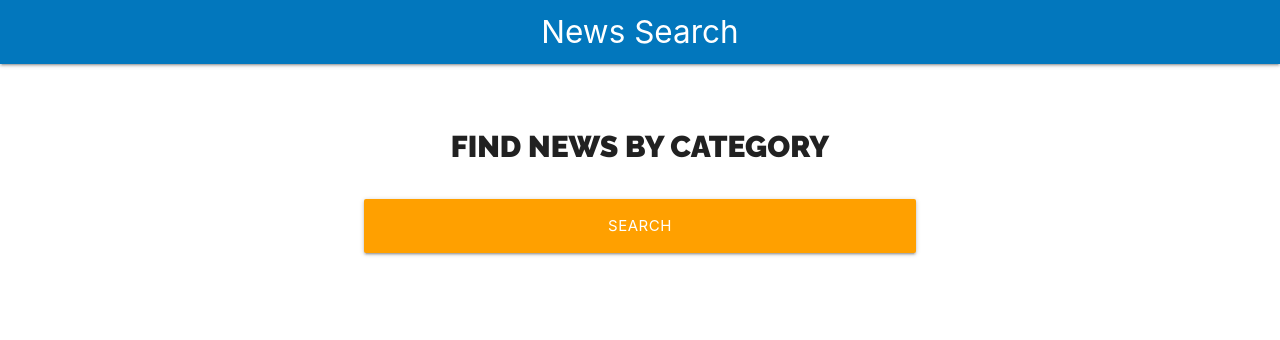
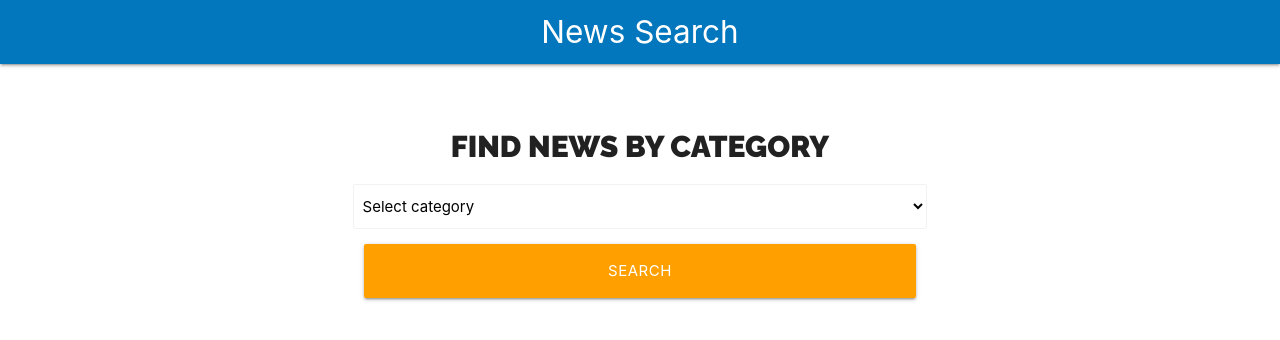
Before and after one commit to JnDiego/news-search-app, a React (Create React App) app: page / in a window 1280 px wide. Shown: the top 340 px of the page. Built offline with nearby package versions, Linux system fonts and the light colour scheme.

Commit message:
Se crea custom hook para el select de la categoria de noticias

```diff
--- a/src/components/Form.jsx
+++ b/src/components/Form.jsx
@@ -1,12 +1,16 @@
 import React from 'react';
 import styles from './Form.module.css';
+import useSelect from '../hooks/useSelect';
 
 const Form = () => {
+  // Utilizar custom hook
+  const [category, NewsSelect] = useSelect();
   return (
     <div className={`${styles.searcher} row`}>
       <div className="col s12 m8 offset-m2">
         <form action="">
           <h2 className={styles.header__text}>Find news by category</h2>
+          <NewsSelect />
           <div className="input-field col s12">
             <input type="submit" value="Search" className={`${styles['btn--block']} btn-large amber darken-2`} />
           </div>
--- /dev/null
+++ b/src/hooks/useSelect.jsx
@@ -0,0 +1,13 @@
+import React, { useState } from 'react';
+
+const useSelect = (initialState, options) => {
+  const [state, setState] = useState(initialState);
+  const NewsSelect = () => (
+    <select className="browser-default">
+      <option value="">Select category</option>
+    </select>
+  );
+  return [state, NewsSelect];
+};
+
+export default useSelect;
```
